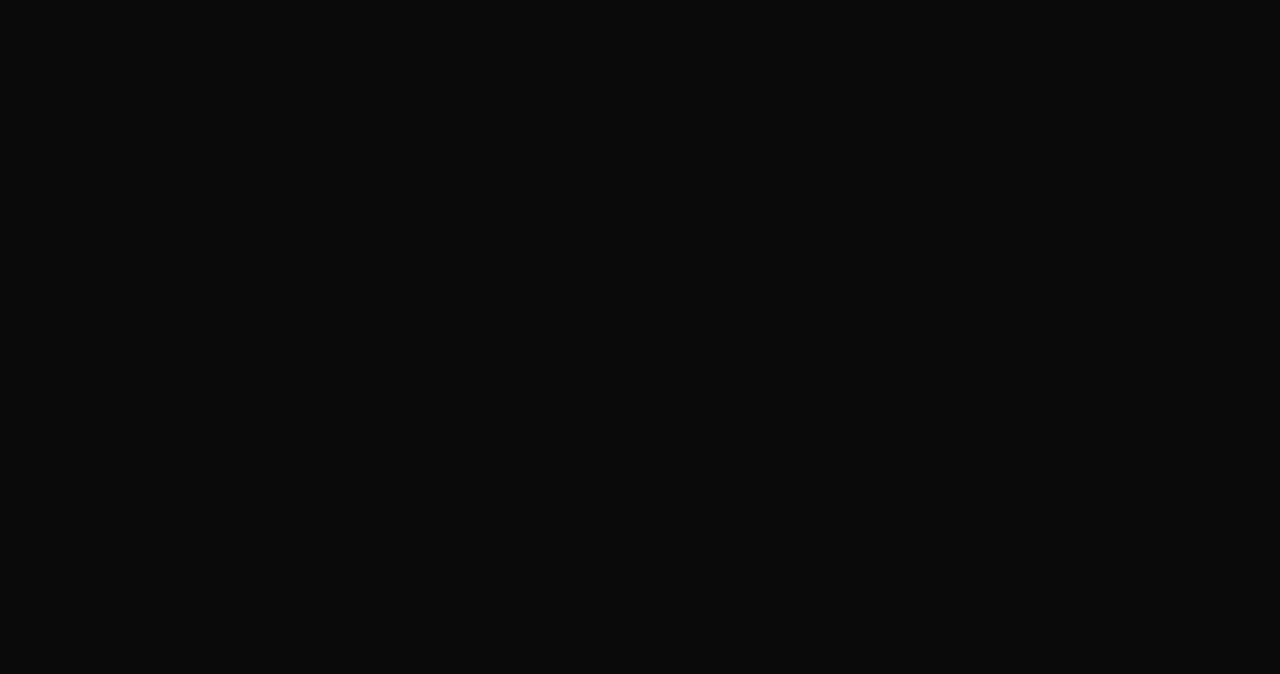
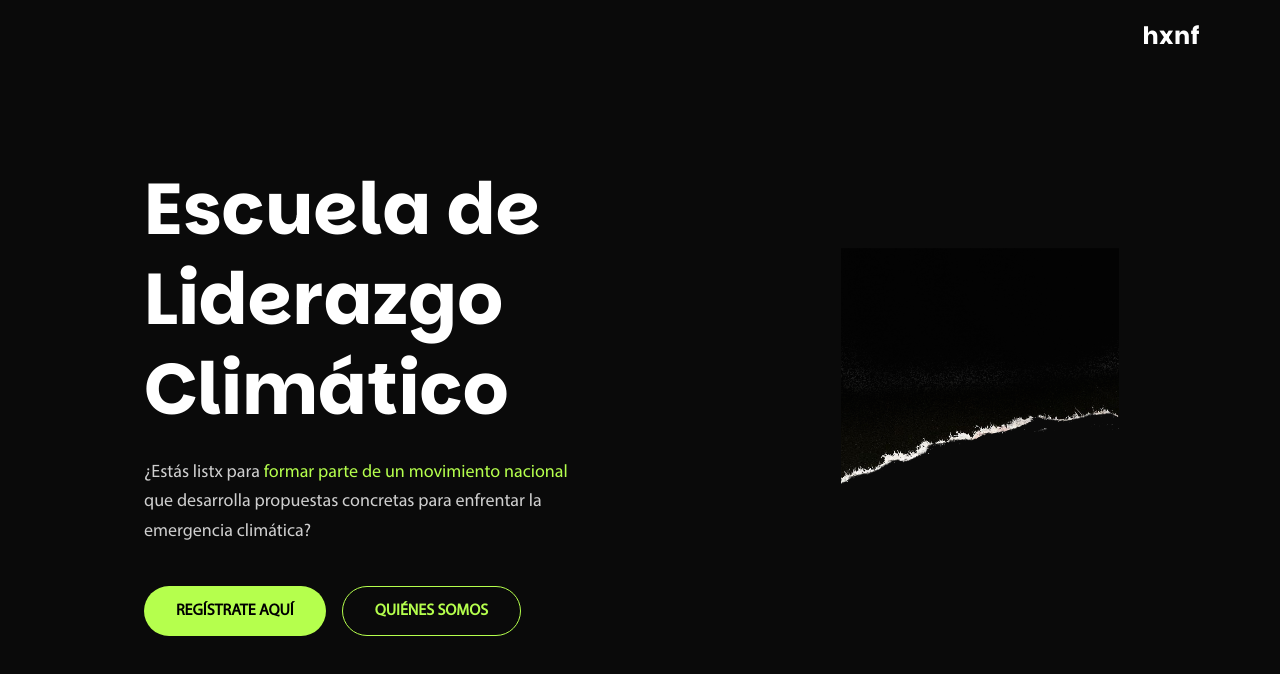
Before and after one commit to ama13do/ELC, a Vue app: page / in a window 1280 px wide. Shown: the top 674 px of the page. Built offline with nearby package versions, Linux system fonts and the light colour scheme.

Commit message:
feat: :sparkles: hero section

```diff
--- a/package.json
+++ b/package.json
@@ -1,5 +1,5 @@
 {
-  "name": "landing",
+  "name": "hxnf",
   "private": true,
   "version": "0.0.0",
   "type": "module",
--- a/src/sections/HeroSection.vue
+++ b/src/sections/HeroSection.vue
@@ -1,8 +1,36 @@
 <template>
-  <section class="relative w-full">
-    <!-- TODO: HeroSection -->
+  <section class="relative min-h-screen bg-[#0a0a0a] overflow-hidden">
+    <div class="relative z-10 mx-auto max-w-6xl px-6 md:px-12 lg:px-20 flex items-center min-h-screen">
+      <div class="w-full md:w-7/12 py-32">
+        <h1
+          class="font-bold text-white text-5xl md:text-6xl lg:text-7xl leading-tight mb-6"
+          style="font-family: 'Parkinsans', sans-serif;"
+        >
+          Escuela de<br />Liderazgo Climático
+        </h1>
+        <p class="text-white/80 text-lg leading-relaxed mb-10 max-w-md">
+          ¿Estás listx para
+          <span class="text-[#b5ff4d]">formar parte de un movimiento nacional</span>
+          que desarrolla propuestas concretas para enfrentar la emergencia climática?
+        </p>
+        <div class="flex gap-4 flex-wrap">
+          <BaseButton href="#registro">REGÍSTRATE AQUÍ</BaseButton>
+          <BaseButton variant="outline" href="#quienes">QUIÉNES SOMOS</BaseButton>
+        </div>
+      </div>
+    </div>
+
+    <div class="absolute right-0 top-0 h-full w-5/12 lg:w-1/2 pointer-events-none hidden md:block">
+      <img
+        :src="heroArtwork"
+        alt=""
+        class="h-full w-full object-contain object-right-bottom"
+      />
+    </div>
   </section>
 </template>
 
 <script setup lang="ts">
+import BaseButton from '../components/BaseButton.vue'
+import heroArtwork from '../assets/images/Copia de Untitled_Artwork-3.png'
 </script>
--- a/src/sections/NavBar.vue
+++ b/src/sections/NavBar.vue
@@ -1,6 +1,6 @@
 <template>
-  <nav class="relative w-full">
-    <!-- TODO: NavBar -->
+  <nav class="absolute top-0 left-0 right-0 z-50 flex items-center justify-end px-6 py-5 md:px-12 lg:px-20">
+    <span class="font-bold text-white text-2xl tracking-wide" style="font-family: 'Parkinsans', sans-serif;">hxnf</span>
   </nav>
 </template>
 
--- a/src/style.css
+++ b/src/style.css
@@ -1,9 +1,27 @@
 @import "tailwindcss";
+
+@font-face {
+  font-family: 'Parkinsans';
+  src: url('./assets/fonts/Parkinsans-VariableFont_wght.ttf') format('truetype');
+  font-weight: 100 900;
+  font-style: normal;
+  font-display: swap;
+}
+
+@font-face {
+  font-family: 'MyriadPro';
+  src: url('./assets/fonts/MyriadPro-Regular.otf') format('opentype');
+  font-weight: 400;
+  font-style: normal;
+  font-display: swap;
+}
 
 @theme {
   --color-accent: #b5ff4d;
   --color-surface: #0a0a0a;
   --color-surface-alt: #111111;
+  --font-parkinsans: 'Parkinsans', sans-serif;
+  --font-myriad: 'MyriadPro', sans-serif;
 }
 
 *, *::before, *::after {
@@ -18,6 +36,7 @@ body {
   background-color: #0a0a0a;
   color: white;
   margin: 0;
+  font-family: 'MyriadPro', sans-serif;
 }
 
 #app {
```
Also changed, not shown: 1 other file (tests, documents, lock files or other folders).
